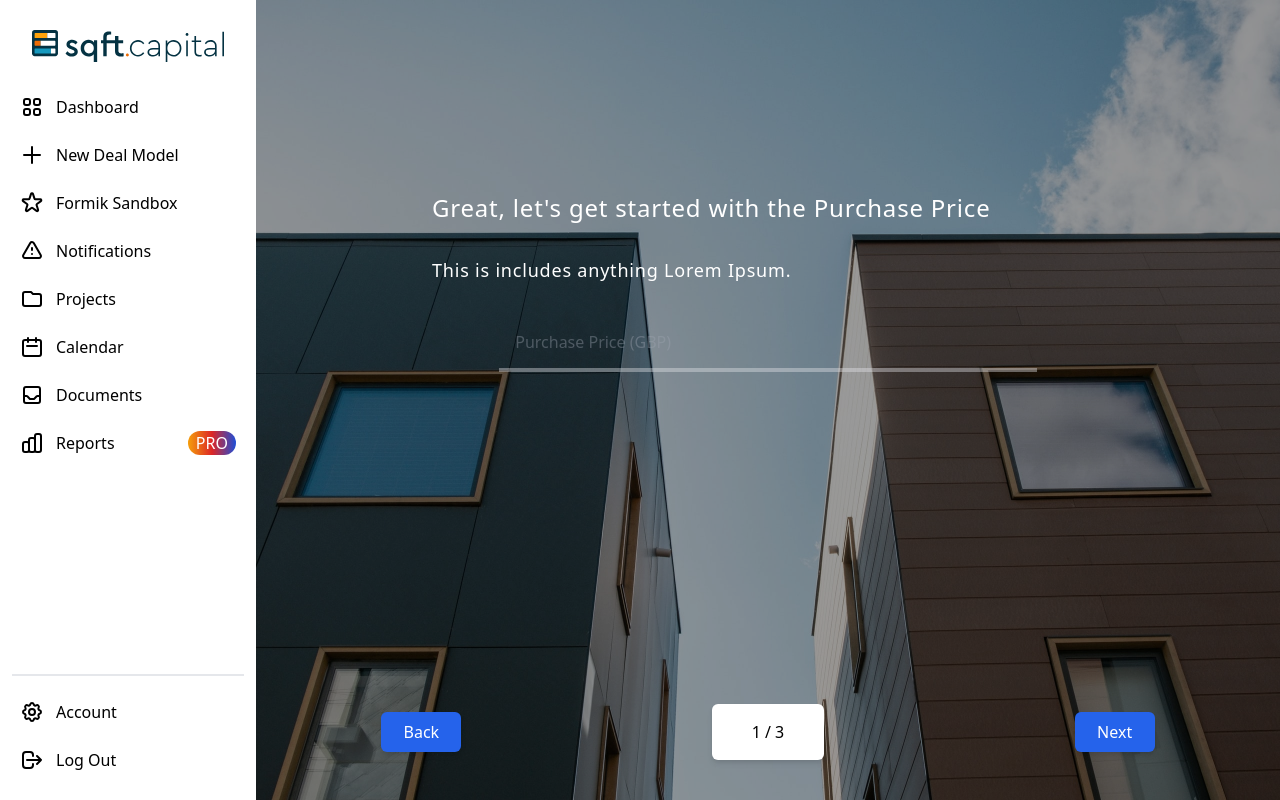
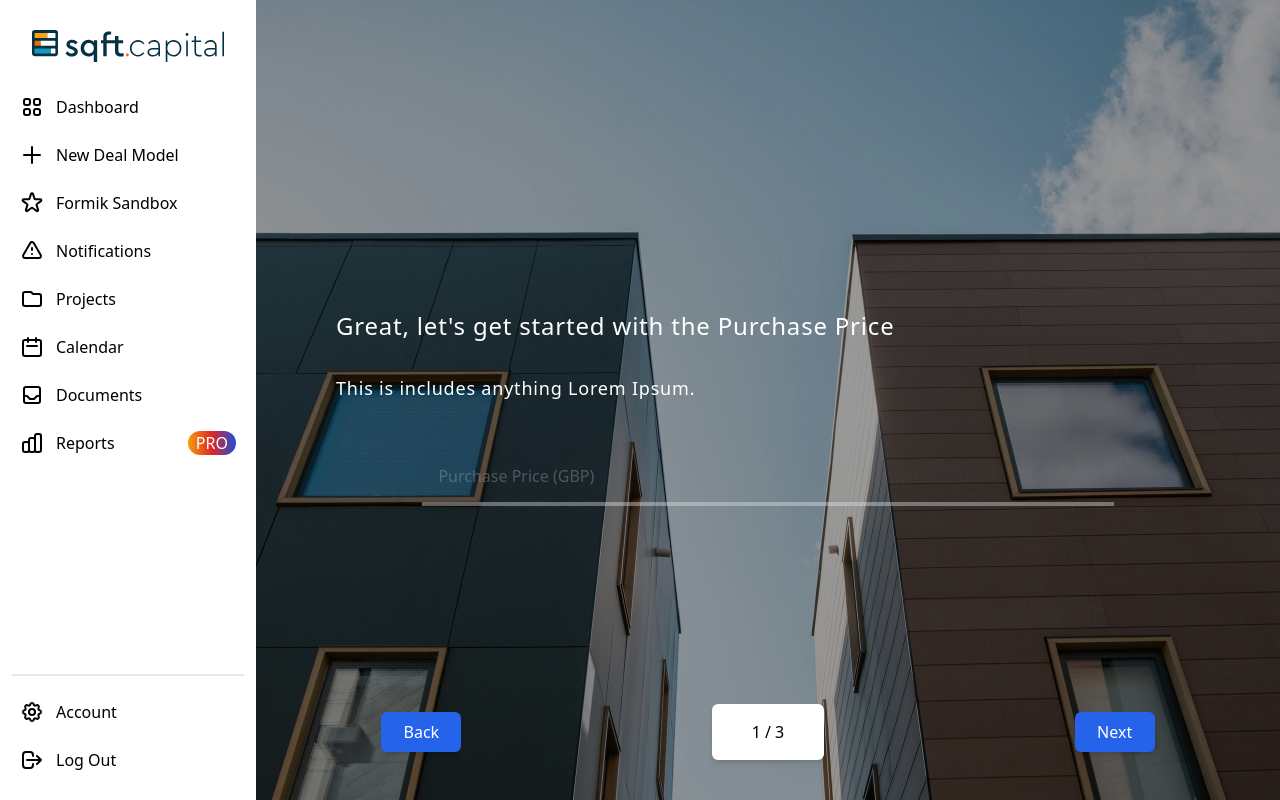
Before and after one commit to dotNATE/react-mock-dash, a React (Create React App) app: page /formik in a window 1280 px wide. Built offline with nearby package versions, Linux system fonts and the light colour scheme.

Commit message:
extended NumberInputField component to include and display errors

```diff
--- a/src/Components/Pages/FormikSandbox/WizardMain/Components/Atoms/NumberInputField/index.tsx
+++ b/src/Components/Pages/FormikSandbox/WizardMain/Components/Atoms/NumberInputField/index.tsx
@@ -1,19 +1,24 @@
 type NumberInputFieldProps = {
   name: string;
   label: string;
-  value: number | undefined;
-  onChange: any;
-  onBlur: any;
+  value?: number | undefined;
+  onChange?: any;
+  onBlur?: any;
+  error?: string | undefined;
+  touched?: boolean | undefined;
 };
 
 const NumberInputField = ({
   name,
   label,
   value,
+  error,
+  touched,
   onChange,
   onBlur,
 }: NumberInputFieldProps): JSX.Element => {
   return (
+    <div>
       <div className="opacity-40 hover:opacity-100 focus-within:opacity-100 relative flex flex-col text-gray-100 font-medium transition duration-300">
         <input
           id={name}
@@ -29,8 +34,12 @@ const NumberInputField = ({
           className="absolute -top-3 text-sm pl-4 peer-placeholder-shown:text-base peer-placeholder-shown:text-gray-400 peer-placeholder-shown:font-normal peer-placeholder-shown:top-3.5 transition-all peer-focus:font-medium peer-focus:text-gray-100 peer-focus:-top-3 peer-focus:text-sm"
           htmlFor={name}
         >
-        {label}
+          {label ? label : name}
         </label>
+      </div>
+      {error && touched ? (
+        <div className="text-red-600 font-medium">{error}</div>
+      ) : null}
     </div>
   );
 };
--- a/src/Components/Pages/FormikSandbox/index.tsx
+++ b/src/Components/Pages/FormikSandbox/index.tsx
@@ -18,8 +18,8 @@ const FormikSandbox = (): JSX.Element => {
     let errors: FormikErrors<FormValues> = {};
     if (!values.purchasePrice) {
       errors.purchasePrice = "Required";
-    } else if (values.purchasePrice < 1500000) {
-      errors.purchasePrice = "Must be at least £1.5m";
+    } else if (values.purchasePrice < 50000) {
+      errors.purchasePrice = "Must be at least £50k";
     }
     return errors;
   };
@@ -42,7 +42,7 @@ const FormikSandbox = (): JSX.Element => {
         stepSetter={setCurrentStep}
       >
         <ModelDealStep currentStep={currentStep} targetStep={1}>
-          <div className="p-24">
+          <div className="h-full flex flex-col justify-center">
             <div className="text-white font-medium tracking-wider mb-4">
               <div className="py-4 text-2xl">
                 <h1>Great, let's get started with the Purchase Price</h1>
@@ -58,12 +58,9 @@ const FormikSandbox = (): JSX.Element => {
                 onChange={formik.handleChange}
                 onBlur={formik.handleBlur}
                 value={formik.values.purchasePrice}
+                error={formik.errors.purchasePrice}
+                touched={formik.touched.purchasePrice}
               />
-              {formik.errors.purchasePrice && formik.touched.purchasePrice ? (
-                <div className="text-red-600 font-medium">
-                  {formik.errors.purchasePrice}
-                </div>
-              ) : null}
             </div>
           </div>
         </ModelDealStep>
```
Lines whose indentation alone changed are shown as unchanged.
